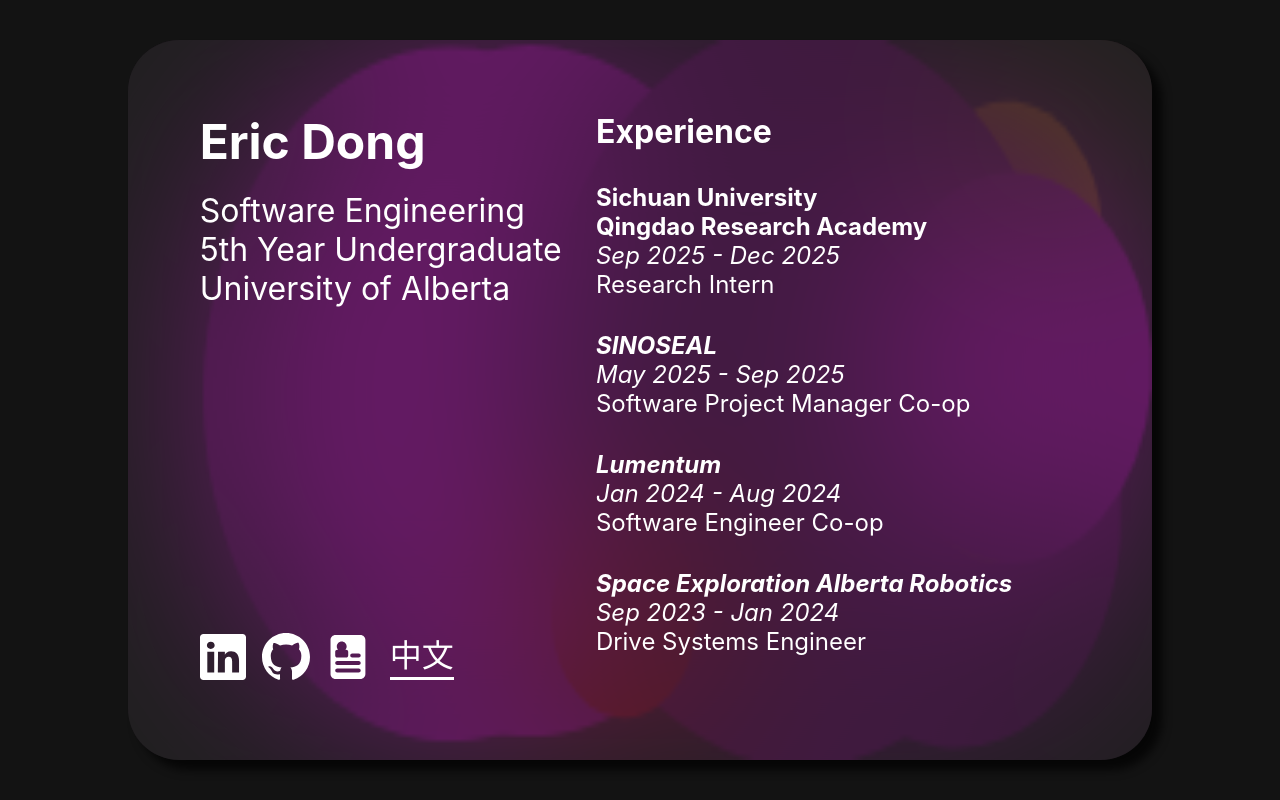
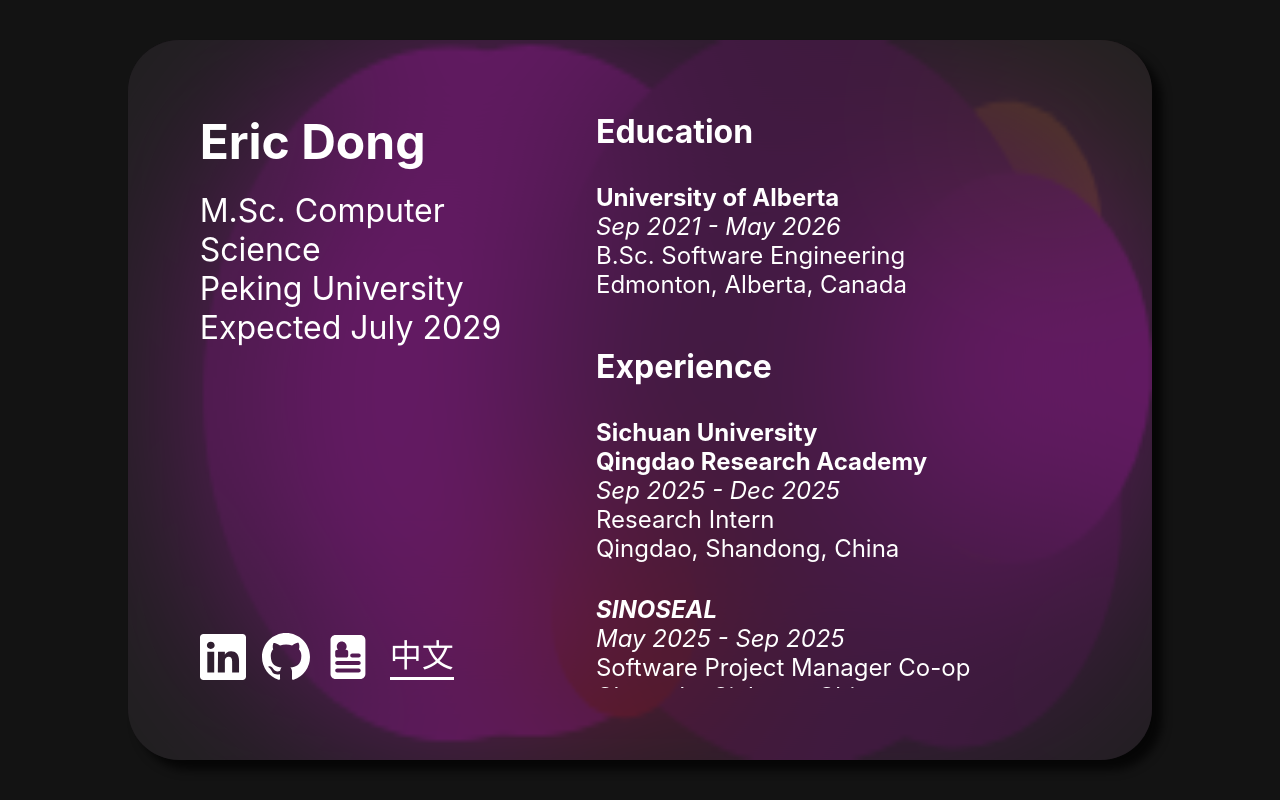
Before and after one commit to etdong/eric-website, a React (Create React App) app: page / in a window 1280 px wide. Built offline with nearby package versions, Linux system fonts and the light colour scheme; the HTML template or start-up script is replaced by a standard one.

Commit message:
update english homepage with newest education

```diff
--- a/src/pages/home.css
+++ b/src/pages/home.css
@@ -27,7 +27,11 @@
     }
 
     .desc {
-        font-size: 5vmin;
+        font-size: 4vmin;
+    }
+
+    .desc2 {
+        font-size: 3vmin;
     }
 
     .header {
--- a/src/pages/home.js
+++ b/src/pages/home.js
@@ -57,11 +57,11 @@
                         </div>
                         <br />
                         <div className='desc'>
-                            Software Engineering
+                            M.Sc. Computer Science
                             <br />
-                            5th Year Undergraduate
+                            Peking University
                             <br />
-                            University of Alberta
+                            Expected July 2029
                         </div>
                         <div className='contact_container'>
                             <div className='contact'>
@@ -77,6 +77,20 @@
                     <div className='right info'>
                         <div className='category'>
                             <div className='header'>
+                                Education
+                            </div>
+                            <div className='subheader'>
+                                <b>University of Alberta</b>
+                                <br />
+                                <i>Sep 2021 - May 2026</i>
+                                <br />
+                                B.Sc. Software Engineering
+                                <br />
+                                Edmonton, Alberta, Canada
+                            </div>
+                        </div>
+                        <div className='category'>
+                            <div className='header'>
                             Experience
                             </div>
                             <div className='subheader'>
@@ -87,6 +101,8 @@
                                 <i>Sep 2025 - Dec 2025</i>
                                 <br />
                                 Research Intern
+                                <br />
+                                Qingdao, Shandong, China
                             </div>
                             <div className='subheader'>
                                 <i><b>SINOSEAL</b></i>
@@ -94,6 +110,8 @@
                                 <i>May 2025 - Sep 2025</i>
                                 <br />
                                 Software Project Manager Co-op
+                                <br />
+                                Chengdu, Sichuan, China
                             </div>
                             <div className='subheader'>
                                 <i><b>Lumentum</b></i>
@@ -101,6 +119,8 @@
                                 <i>Jan 2024 - Aug 2024</i>
                                 <br />
                                 Software Engineer Co-op
+                                <br />
+                                Ottawa, Ontario, Canada
                             </div>
                             <div className='subheader'>
                                 <i><b>Space Exploration Alberta Robotics</b></i>
@@ -108,6 +128,8 @@
                                 <i>Sep 2023 - Jan 2024</i>
                                 <br />
                                 Drive Systems Engineer
+                                <br />
+                                Edmonton, Alberta, Canada
                             </div>
                         </div>
                         <div className='category'>
```
